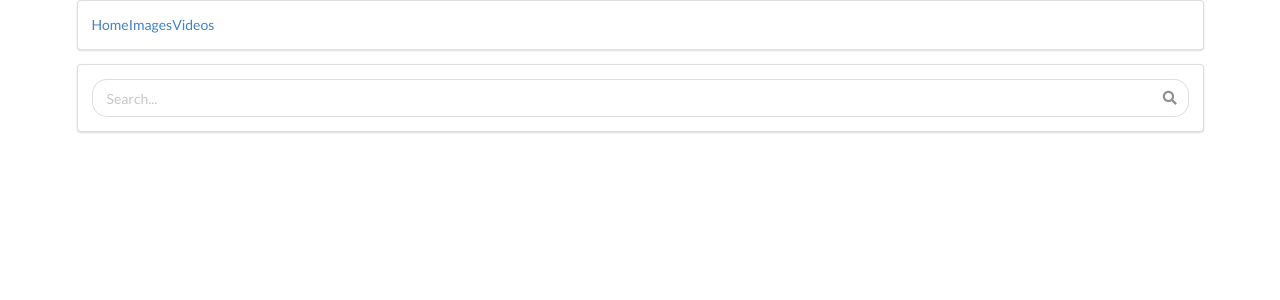
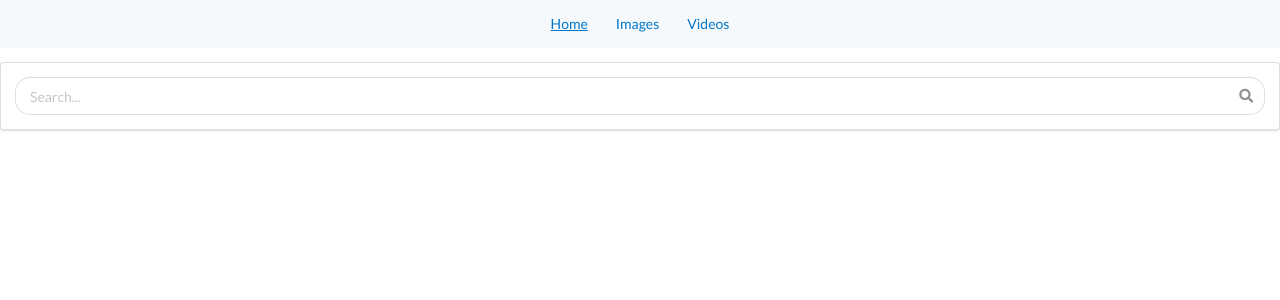
Before and after one commit to blkfltchr/api-search, a React (Create React App) app: page / in a window 1280 px wide. Shown: the top 300 px of the page. Built offline with nearby package versions, Linux system fonts and the light colour scheme.

Commit message:
Styled nav bar

```diff
--- a/src/components/App.js
+++ b/src/components/App.js
@@ -1,8 +1,9 @@
 import React from 'react';
-import {Route, Link} from 'react-router-dom'
+import {Route, NavLink} from 'react-router-dom'
 import ImageSearch from './imagesearch/ImageSearch'
 import VideoSearch from './videosearch/VideoSearch'
 import SearchBar from './SearchBar'
+import './app.css'
 
 class App extends React.Component {
     state = {
@@ -12,11 +13,11 @@
     render() {
         return (
             <div>
-                <div className="ui container">
-                    <div className="ui segment">
-                        <Link onClick={e => this.setState({searchType: 'all'})} to="/">Home</Link>
-                        <Link onClick={e => this.setState({searchType: 'image'})} to="/images">Images</Link>
-                        <Link onClick={e => this.setState({searchType: 'video'})} to="/videos">Videos</Link>
+                <div className="ui">
+                    <div className="ui nav-wrapper">
+                        <NavLink exact onClick={e => this.setState({searchType: 'all'})} activeStyle={{ textDecoration: 'underline' }} to="/" className="nav-element">Home</NavLink>
+                        <NavLink onClick={e => this.setState({searchType: 'image'})} activeStyle={{ textDecoration: 'underline' }} to="/images" className="nav-element">Images</NavLink>
+                        <NavLink onClick={e => this.setState({searchType: 'video'})} activeStyle={{ textDecoration: 'underline' }} to="/videos" className="nav-element">Videos</NavLink>
                     </div>
                         <SearchBar searchType={this.state.searchType}/>
                 </div>
--- /dev/null
+++ b/src/components/app.css
@@ -0,0 +1,23 @@
+.nav-wrapper {
+    display: flex;
+    justify-content: center;
+    padding: 1rem;
+    background-color: #F6F9FC;
+
+}
+
+.nav-element {
+    margin: 0 1rem;
+    display: inline-block;
+    position: relative;
+    color: #0076ca;
+    text-decoration: none;
+}
+
+.nav-element:hover {
+    text-decoration: underline
+}
+
+a.nav-element:active {
+    text-decoration: underline
+}
--- a/src/components/videosearch/VideoSearchBar.js
+++ b/src/components/videosearch/VideoSearchBar.js
@@ -1,6 +1,6 @@
 import React from 'react'
 
-class VideoSearchBar extends React.Component {
+class SearchBar extends React.Component {
     state = {value: ''}
 
     onFormSubmit = e => {
@@ -27,4 +27,4 @@
     }
 };
 
-export default VideoSearchBar;
+export default SearchBar;
```
